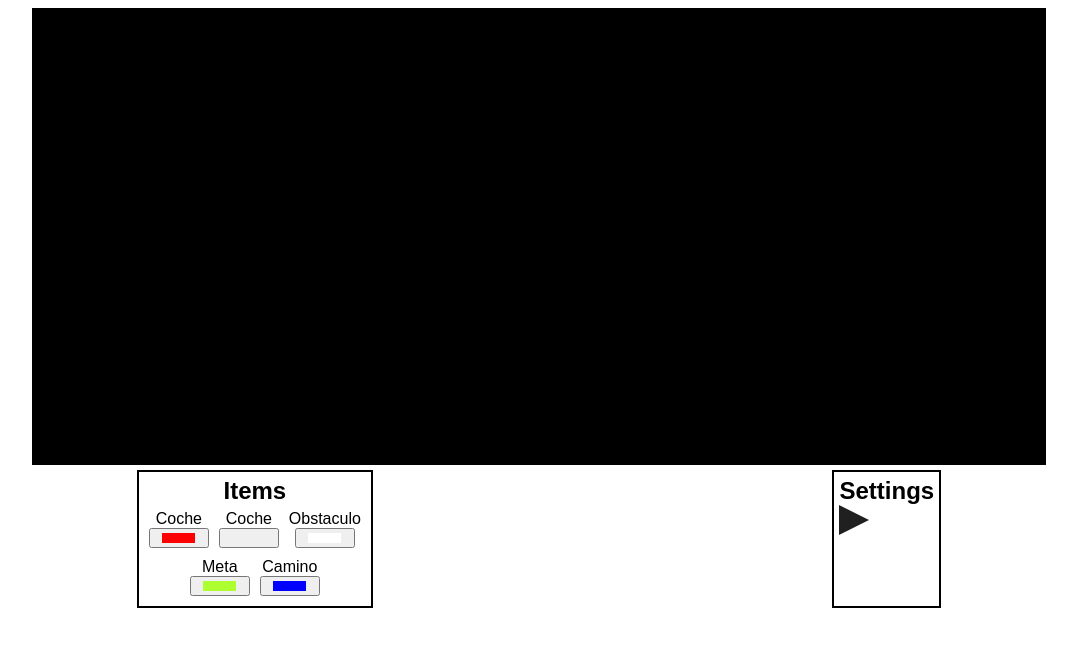
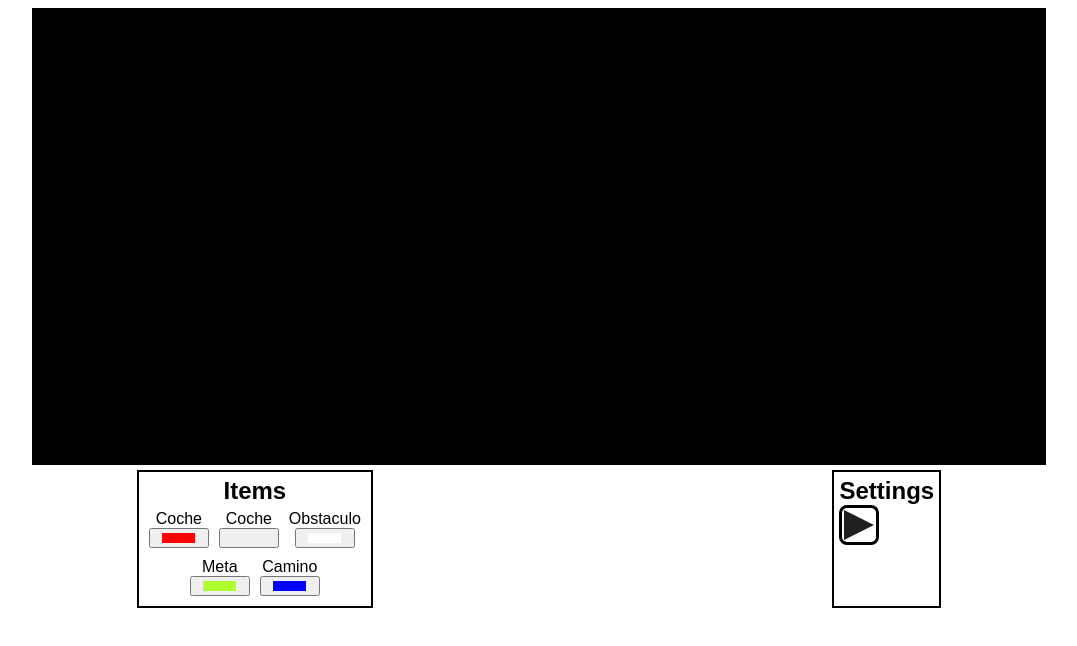
Before and after one commit to alu0101329093/IA-Practica1, an Electron app: page index.html in a window 1280 px wide. Shown: the whole page, without its empty margins (101-1178 px from the left). Drawn offline with Linux system fonts and the light colour scheme; no server answers.

Commit message:
Add play button border

```diff
--- a/index.html
+++ b/index.html
@@ -52,9 +52,9 @@
     </div>
     <div class="menu-settings">
       <h2>Settings</h2>
-      <div>
+      <div class="menu-play-button-border">
         <div class="menu-play-button" id="menu-play-button"></div>
-      </disv>
+      </div>
     </div>
   </div>
   <script type="module" src="./renderer.js"></script>
--- a/style.css
+++ b/style.css
@@ -89,3 +89,11 @@ h2 {
 .menu-play-button:hover {
   border-color: transparent transparent transparent #404040;
 }
+
+.menu-play-button-border {
+  padding: 2px;
+  width: 30px;
+  height: 30px;
+  border: 3px solid black;
+  border-radius: 8px;
+}
```
